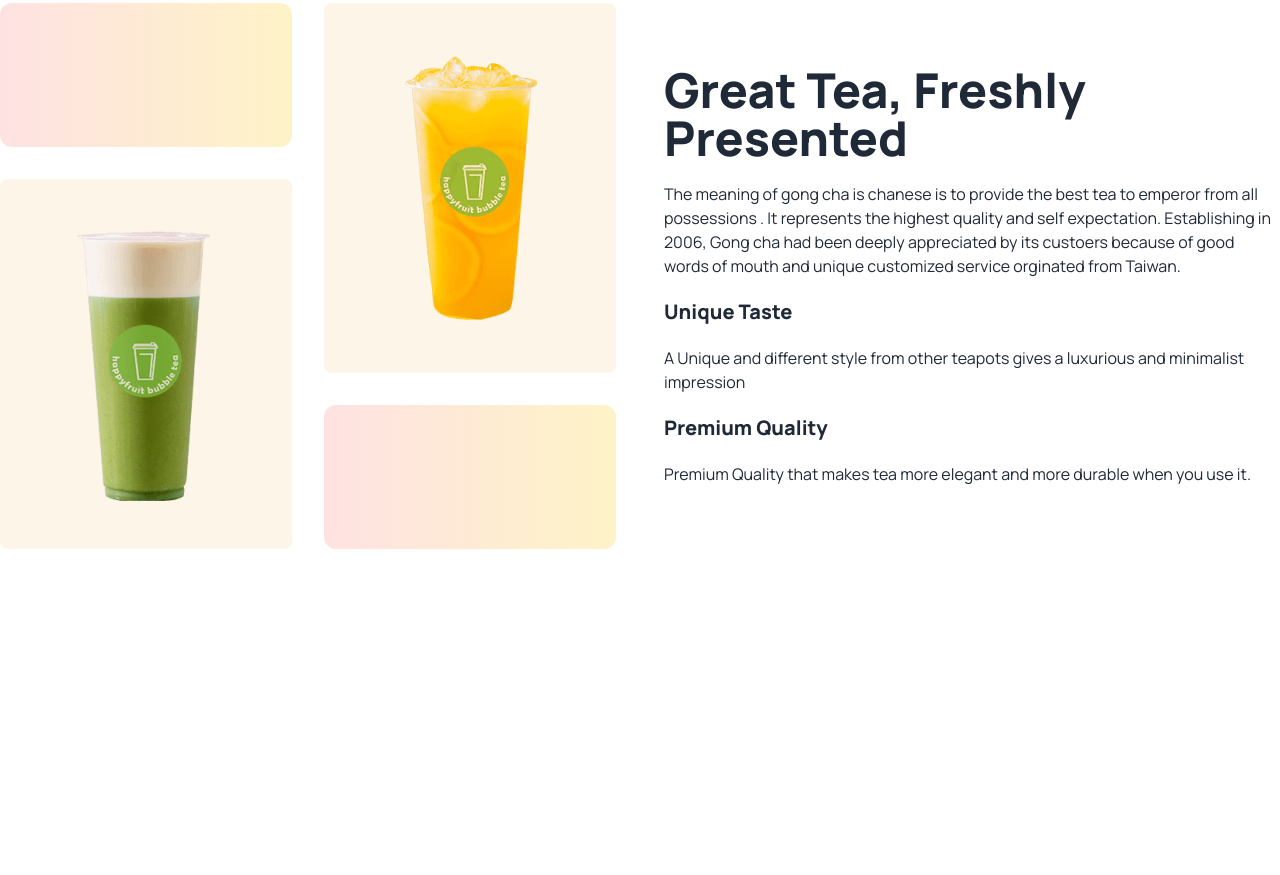
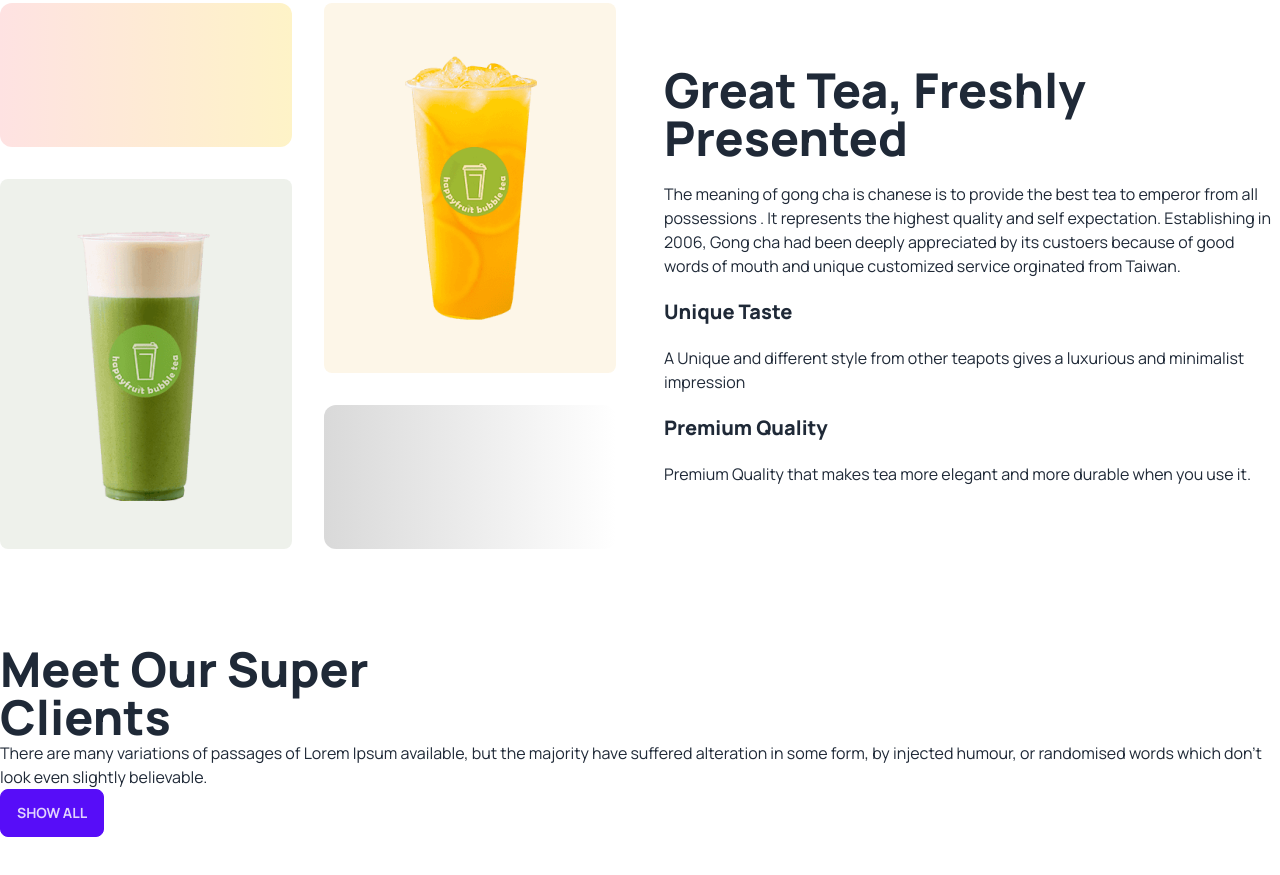
Before and after one commit to joinalPro/tea-house-daisyui-b8, a plain HTML site: page index.html in a window 1280 px wide. Shown: the part 1150-2025 px from the top of the page. Before the commit the page ends 1795 px from the top, so only its background shows below. Drawn offline with nearby package versions, Linux system fonts and the light colour scheme.

Commit message:
super client section

```diff
--- a/index.html
+++ b/index.html
@@ -109,10 +109,10 @@
               <div class="row-span-2 bg-[#E6A6231A] rounded-lg px-8 py-12 flex justify-center items-center">
                 <img src="./images/fresh-1.png" alt="">
               </div>
-              <div class="row-span-2 bg-[#E6A6231A] rounded-lg px-8 py-12 flex justify-center items-center">
+              <div class="row-span-2 bg-[#5776391A] rounded-lg px-8 py-12 flex justify-center items-center">
                 <img src="./images/fresh-2.png" alt="">
               </div>
-              <div class="rounded-xl bg-gradient-to-r from-red-100 to-amber-100 h-36"></div>
+              <div class="rounded-xl bg-gradient-to-r from-[#D9D9D9] to-[#FFFFFF] h-36"></div>
           </div>
           <div class="space-y-5 flex-1">
             <h3 class="text-5xl font-extrabold">Great Tea, Freshly <br> Presented</h3>
@@ -123,6 +123,22 @@
             <p>Premium Quality that makes tea more elegant and more durable when you use it.</p>
           </div>
         </section>
+        <!-- Super Client section -->
+        <section class="my-24">
+          <div>
+            <div>
+                <h2 class="text-5xl font-extrabold">Meet Our Super
+                  <br>
+                  Clients
+                </h2>
+                <p>
+                    There are many variations of passages of Lorem Ipsum available, but the majority have suffered alteration in some form, by injected humour, or randomised words which don't look even slightly believable.
+                </p>
+                <button class="btn btn-primary">Show All</button>
+            </div>
+            <div></div>
+          </div>
+        </section>
     </main>
 
 
```
